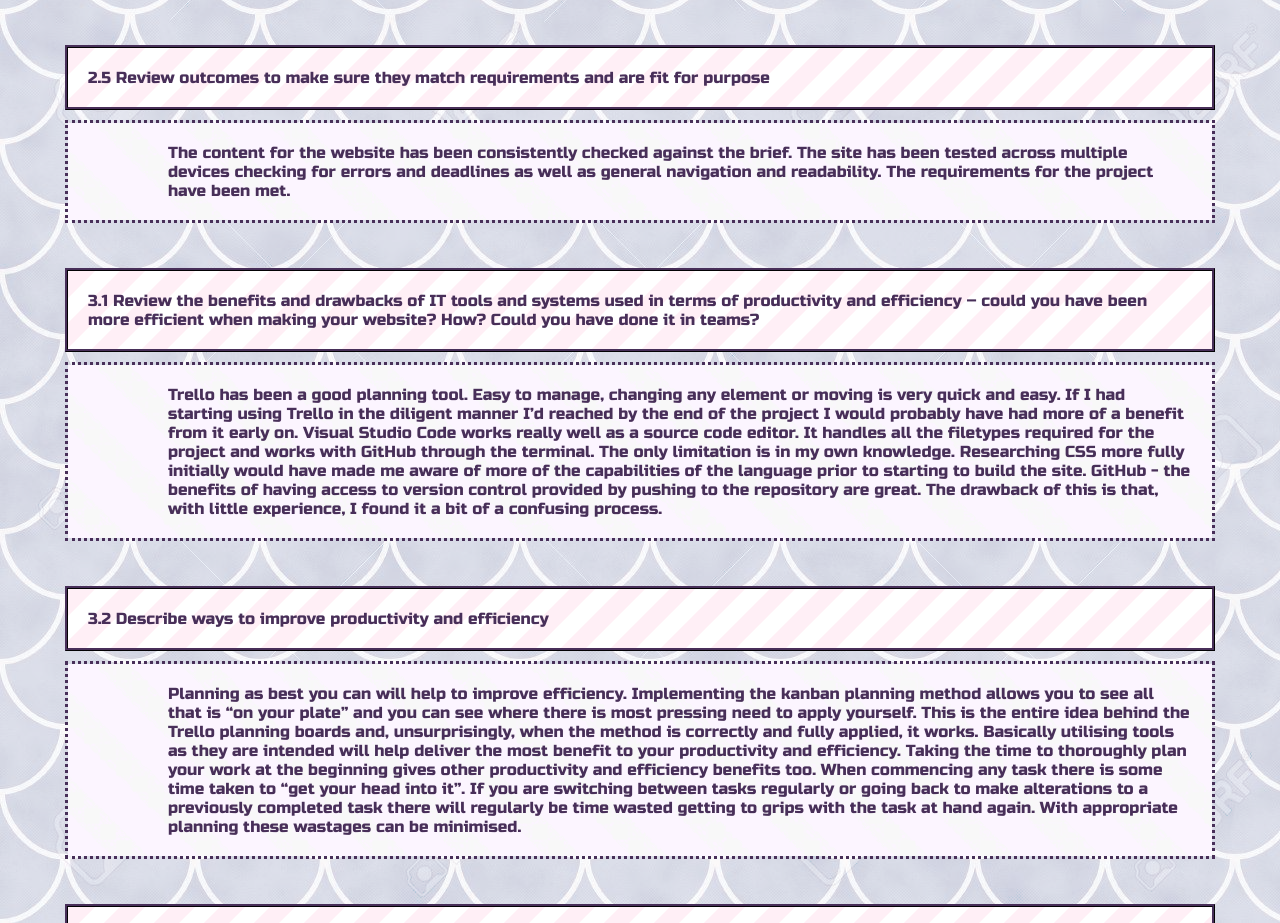
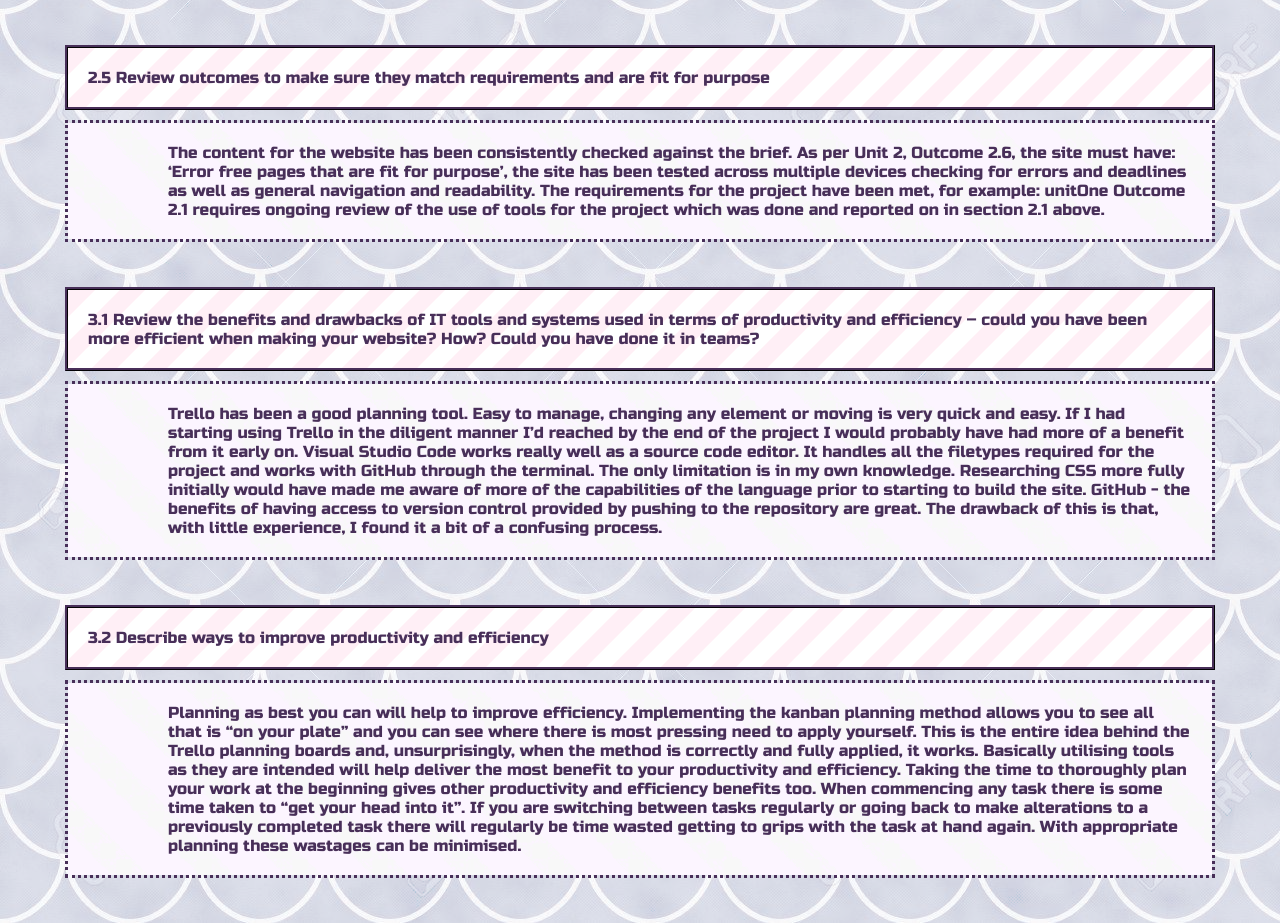
Before and after one commit to GingeryJosiff/blogproj, a plain HTML site: page unitone.html in a window 1280 px wide. Shown: the part 4276-5199 px from the top of the page. Drawn offline with Linux system fonts and the light colour scheme.

Commit message:
20190718 final

```diff
--- a/unitone.html
+++ b/unitone.html
@@ -191,8 +191,8 @@ Were the page to be used for business purposes it would need to comply with lega
 
                 </p>
                 <p class = "answer">
-                                The content for the website has been consistently checked against the brief. The site has been tested across multiple devices checking for errors and deadlines as well as general navigation and readability.  The requirements for the project have been met.
 
+The content for the website has been consistently checked against the brief. As per Unit 2, Outcome 2.6, the site must have: ‘Error free pages that are fit for purpose’, the site has been tested across multiple devices checking for errors and deadlines as well as general navigation and readability.  The requirements for the project have been met, for example: unitOne Outcome 2.1 requires ongoing review of the use of tools for the project which was done and reported on in section 2.1 above.
 
                 </p>
                 <a name = "3.1"></a>
```
Also changed, not shown: 1 other file.
